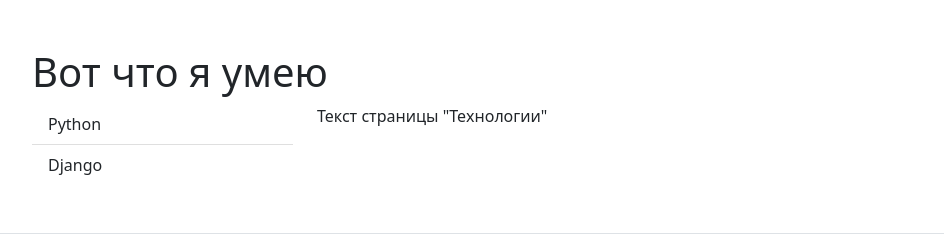
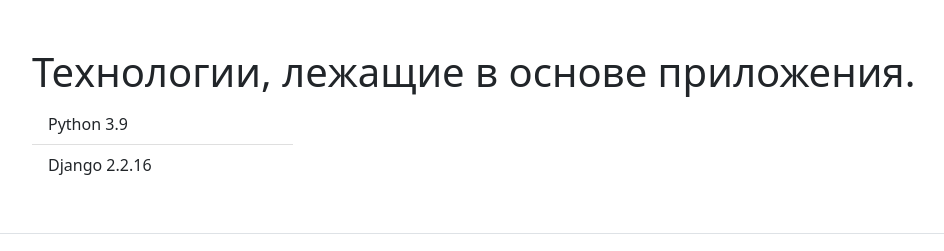
Before and after one commit to Michelin90/yatube, a Django app: template yatube/templates/about/tech.html in a window 1280 px wide. Shown: the part 56-307 px from the top of the page, without its empty margins (50-994 px from the left). Run offline with Django 3.2, Linux system fonts and the light colour scheme; the template is opened without the code that fills it, so the values that code supplies are empty; some libraries are stand-ins or nearby versions.

Commit message:
update requirements.txt

```diff
--- a/yatube/templates/about/tech.html
+++ b/yatube/templates/about/tech.html
@@ -1,31 +1,17 @@
 {% extends "base.html" %}
 {% block title %}Технологии{% endblock %}
 {% block content %}
-{% comment %} Колонки с отступом сверху и снизу {% endcomment %}
 <div class="row">
-  <h1>Вот что я умею</h1>
-  {% comment %}
-    Боковой блок со списком технологий
-    Займет всю ширину блока на мобильном
-    и 25% при размерах экрана ≥768px
-  {% endcomment %}
+  <h1>Технологии, лежащие в основе приложения.</h1>
   <aside class="col-12 col-md-3">
     <ul class="list-group list-group-flush">
       <li class="list-group-item">
-        Python
+        Python 3.9
       </li>
       <li class="list-group-item">
-        Django
+        Django 2.2.16
       </li>
     </ul>
   </aside>
-  {% comment %}
-    Статья
-    Займет всю ширину блока на мобильном
-    и 75% при размерах экрана ≥768px
-  {% endcomment %}
-  <article class="col-12 col-md-9">
-    <p>Текст страницы "Технологии"</p>
-  </article>
 </div>
 {% endblock %}
```
Also changed, not shown: requirements.txt (+17 -1 lines).
